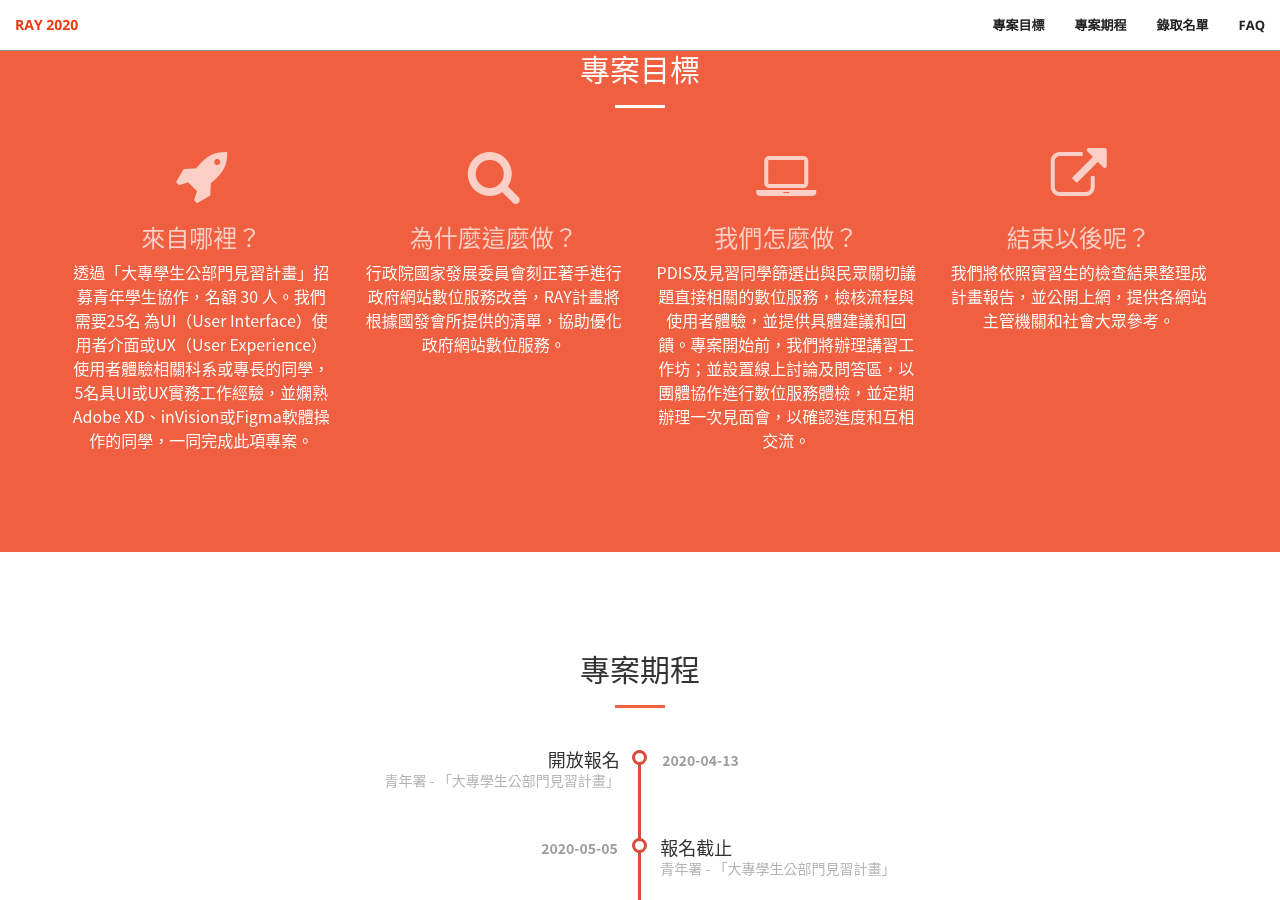
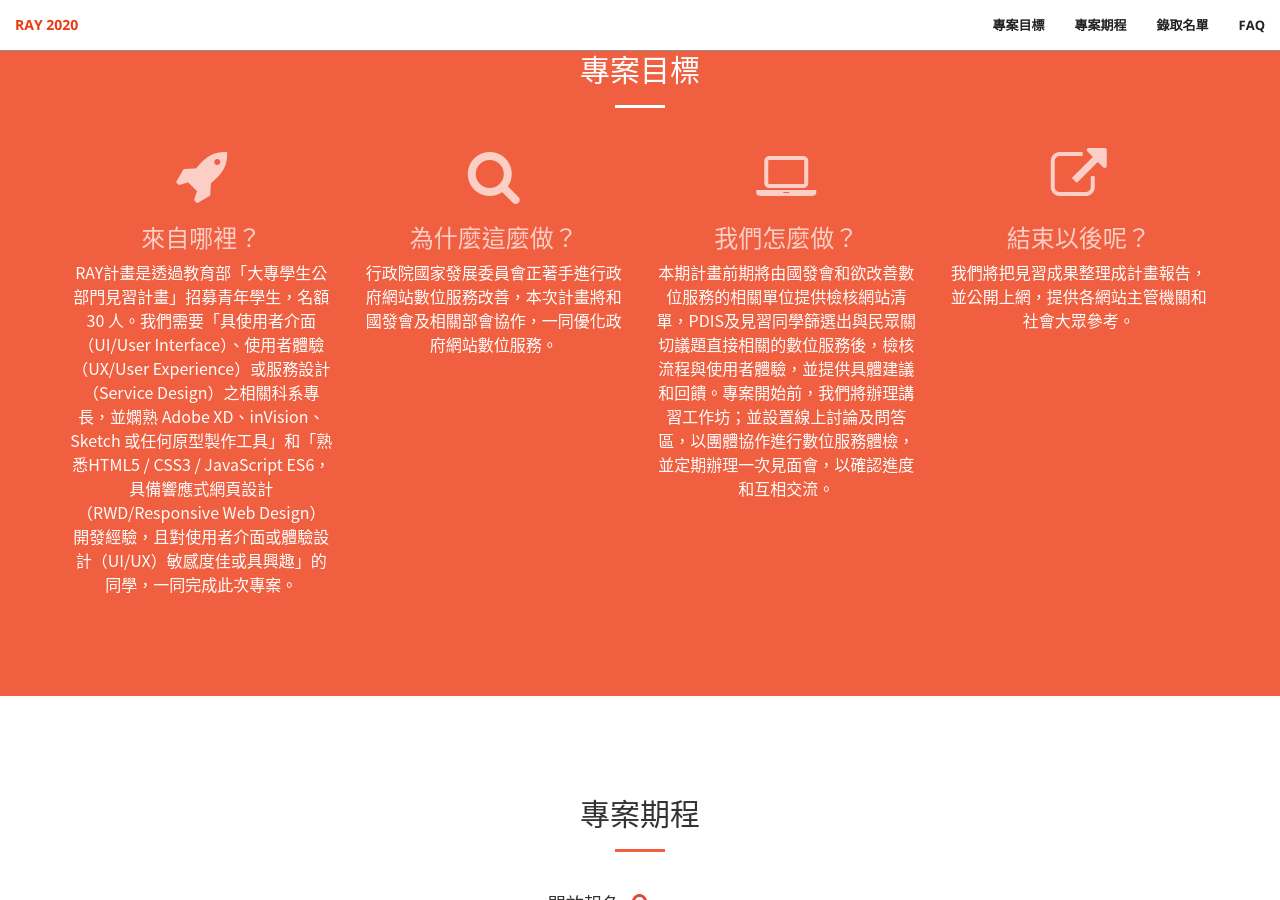
Before and after one commit to PDIS/ray2020-recruit, a Jekyll site: the page built from docs/index.html, in a window 1280 px wide and 900 px high, scrolled down 948 px. Built offline with Jekyll 4.4.1, drawn with Linux system fonts in a browser that asks for light colours.

Commit message:
Update intro.json

```diff
--- a/docs/_data/intro.json
+++ b/docs/_data/intro.json
@@ -4,23 +4,23 @@
         {
             "title": "來自哪裡？",
             "icon": "fa-rocket",
-            "content": "透過「大專學生公部門見習計畫」招募青年學生協作，名額 30 人。我們需要25名 為UI（User Interface）使用者介面或UX（User Experience）使用者體驗相關科系或專長的同學，5名具UI或UX實務工作經驗，並嫻熟Adobe XD、inVision或Figma軟體操作的同學，一同完成此項專案。"
+            "content": "RAY計畫是透過教育部「大專學生公部門見習計畫」招募青年學生，名額 30 人。我們需要「具使用者介面（UI/User Interface）、使用者體驗（UX/User Experience）或服務設計（Service Design）之相關科系專長，並嫻熟 Adobe XD、inVision、Sketch 或任何原型製作工具」和「熟悉HTML5 / CSS3 / JavaScript ES6，具備響應式網頁設計（RWD/Responsive Web Design）開發經驗，且對使用者介面或體驗設計（UI/UX）敏感度佳或具興趣」的同學，一同完成此次專案。"
         },
         {
             "title": "為什麼這麼做？",
             "icon": "fa-search",
-            "content": "行政院國家發展委員會刻正著手進行政府網站數位服務改善，RAY計畫將根據國發會所提供的清單，協助優化政府網站數位服務。"
+            "content": "行政院國家發展委員會正著手進行政府網站數位服務改善，本次計畫將和國發會及相關部會協作，一同優化政府網站數位服務。"
 
         },
         {
             "title": "我們怎麼做？",
             "icon": "fa-laptop",
-            "content": "PDIS及見習同學篩選出與民眾關切議題直接相關的數位服務，檢核流程與使用者體驗，並提供具體建議和回饋。專案開始前，我們將辦理講習工作坊；並設置線上討論及問答區，以團體協作進行數位服務體檢，並定期辦理一次見面會，以確認進度和互相交流。"
+            "content": "本期計畫前期將由國發會和欲改善數位服務的相關單位提供檢核網站清單，PDIS及見習同學篩選出與民眾關切議題直接相關的數位服務後，檢核流程與使用者體驗，並提供具體建議和回饋。專案開始前，我們將辦理講習工作坊；並設置線上討論及問答區，以團體協作進行數位服務體檢，並定期辦理一次見面會，以確認進度和互相交流。"
         },
         {
             "title": "結束以後呢？",
             "icon": "fa-external-link",
-            "content": "我們將依照實習生的檢查結果整理成計畫報告，並公開上網，提供各網站主管機關和社會大眾參考。"
+            "content": "我們將把見習成果整理成計畫報告，並公開上網，提供各網站主管機關和社會大眾參考。"
         }
     ]
 }
```
